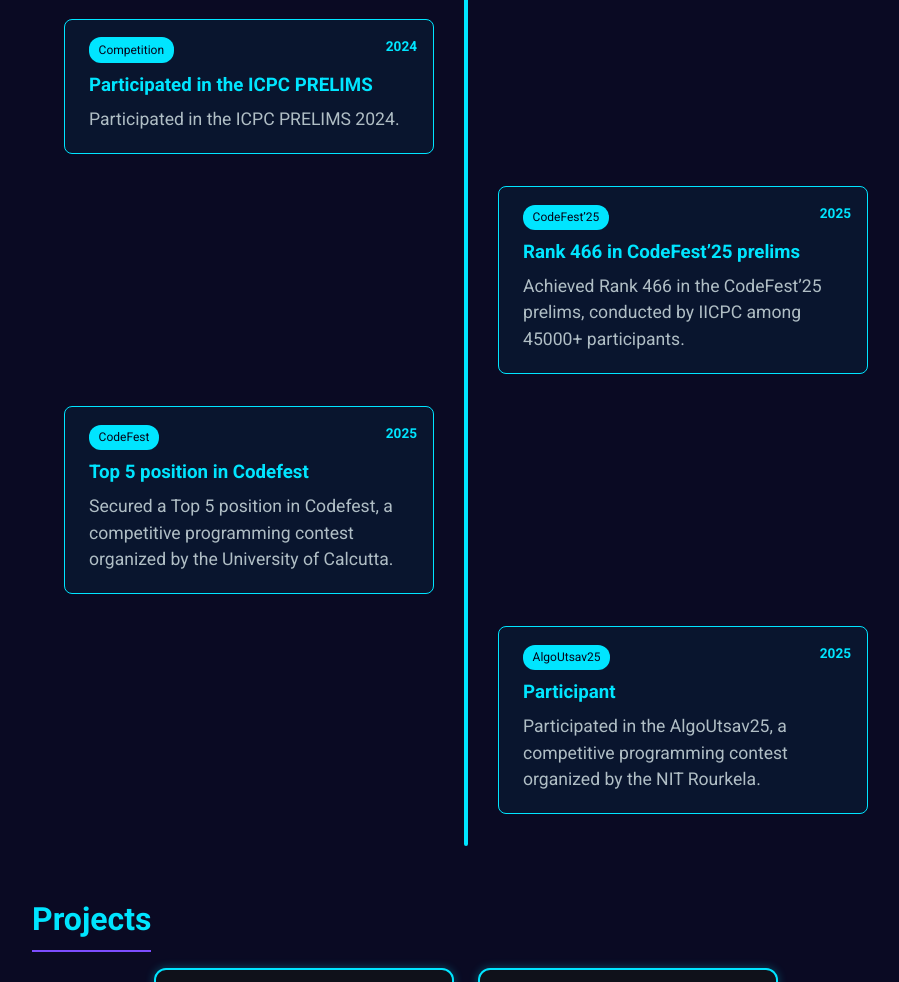
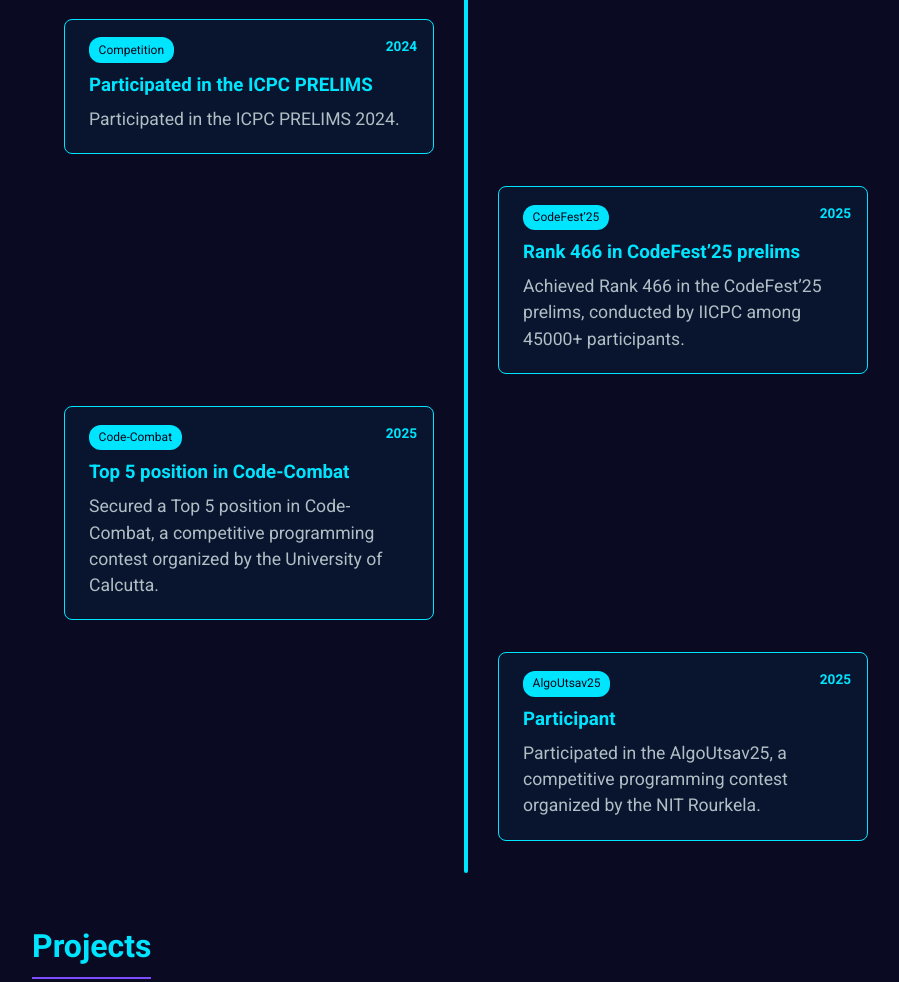
Before and after one commit to pushpeshkr451/My_Portfolio, a plain HTML site: page index.html in a window 1280 px wide. Shown: the part 1818-2800 px from the top of the page, without its empty margins (174-1073 px from the left). Drawn offline with Linux system fonts and the light colour scheme.

Commit message:
Update index.html
change codefest to code-combat ( a University of Calcutta coding contest ) organised during reflexons 2k25.

```diff
--- a/index.html
+++ b/index.html
@@ -78,7 +78,7 @@
       <p>
         Pushpesh Kumar is a B.Tech. IT student at the University of Calcutta
         (2026) and a competitive programmer with 1400+ solved DSA problems
-        across platforms.Pushpesh secured Rank 466 in CodeFest’25 among 45,000+
+        across platforms. Pushpesh secured Rank 466 in CodeFest’25 among 45,000+
         participants and a Top 5 finish in CodeFest at the University of
         Calcutta, and has also participated in ICPC Prelims and AlgoUtsav.
       </p>
@@ -198,11 +198,11 @@
           </div>
           <div class="container left">
             <div class="content">
-              <span class="tag">CodeFest</span>
-              <h3>Top 5 position in Codefest</h3>
+              <span class="tag">Code-Combat</span>
+              <h3>Top 5 position in Code-Combat</h3>
               <p>
-                Secured a Top 5 position in Codefest, a competitive programming
-                contest organized by the University of Calcutta.
+                Secured a Top 5 position in Code-Combat, a competitive
+                programming contest organized by the University of Calcutta.
               </p>
               <span class="date">2025</span>
             </div>
```
